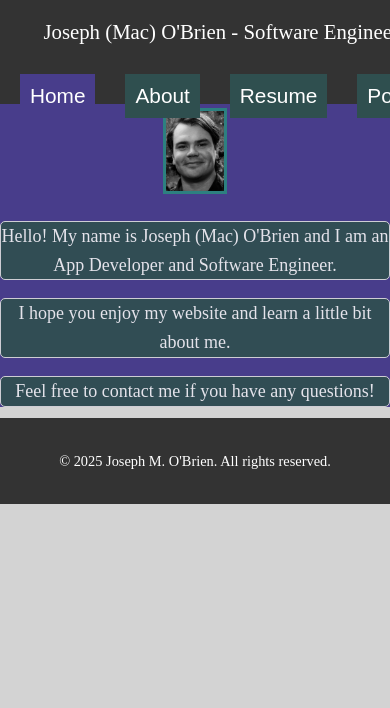
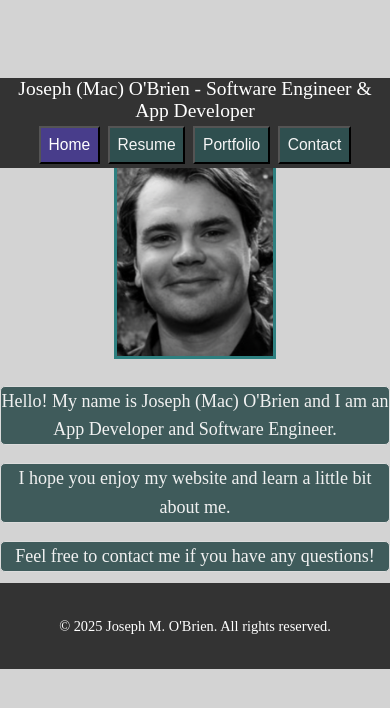
Before and after one commit to jobrien127/personal-site, a React (Create React App) app: page / in a window 390 px wide. Shown: the top 708 px of the page. Built offline with nearby package versions, Linux system fonts and the light colour scheme; the HTML template or start-up script is replaced by a standard one.

Commit message:
update styling for and improve mobile experience

```diff
--- a/src/components/Contact/Contact.css
+++ b/src/components/Contact/Contact.css
@@ -15,7 +15,7 @@
 #contact ul {
   list-style-type: none;
   padding: 0;
-  font-size: 1.5rem;
+  font-size: 1.5em;
   background-color: darkslategray;
   color: whitesmoke;
   padding: 10px;
--- a/src/components/Home/Home.css
+++ b/src/components/Home/Home.css
@@ -28,8 +28,7 @@
 }
 
 .home-image {
-  width: 15%;
-  max-width: 300px;
+  max-width: 40%;
   height: auto;
   margin: 5px;
   border: 3px solid #2d8080;
--- a/src/components/TabBar/TabBar.css
+++ b/src/components/TabBar/TabBar.css
@@ -1,38 +1,4 @@
 /* src/components/TabBar.css */
-
-/* TabBar styles */
-.tab-bar {
-  position: fixed;
-  width: 100%;
-  background-color: #333;
-  display: flex;
-  padding: 10px 20px;
-  z-index: 1000;
-  max-height: 10%;
-}
-
-.tab-links-container {
-  display: flex;
-  justify-content: center;
-  flex-grow: 1;
-  gap: 30px;
-  flex-wrap: wrap;
-}
-
-.tab-links {
-  display: flex;
-  flex-shrink: inherit;
-  gap: 30px;
-}
-
-.tab-link {
-  background: #2f4f4f;
-  border: none;
-  color: white;
-  font-size: 1.3em;
-  text-decoration: none;
-  cursor: pointer;
-}
 
 .tab-link:hover {
   text-decoration: underline;
@@ -47,7 +13,81 @@
 
 .tab-header {
   color: white;
-  font-size: 1.3em;
   text-decoration: none;
-  margin-top: 0.5em;
 }
+
+@media (max-width: 768px) {
+  /* TabBar styles */
+  .tab-bar {
+    position: fixed;
+    width: 100%;
+    background-color: #333;
+    display: flex;
+    z-index: 1000;
+    height: 23vw;
+  }
+
+  /* Tablets & Mobile */
+  .tab-header {
+    font-size: 5vw;
+    text-align: center;
+  }
+
+  .tab-link {
+    background: #2f4f4f;
+    color: whitesmoke;
+    text-decoration: none;
+    padding: 2vw;
+    font-size: 4vw;
+    margin: 1vw;
+  }
+
+  .tab-container {
+    display: flex;
+    justify-content: center;
+    flex-wrap: wrap;
+  }
+}
+
+@media (min-width: 1024px) {
+  /* TabBar styles */
+  .tab-bar {
+    position: fixed;
+    width: 100%;
+    background-color: #333;
+    display: flex;
+    padding: 10px 20px;
+    z-index: 1000;
+    height: 2vw;
+  }
+  /* Desktops */
+  .tab-header {
+    font-size: 1.5vw;
+  }
+
+  .tab-link {
+    font-size: 1vw;
+  }
+
+  .tab-links {
+    display: flex;
+    flex-shrink: inherit;
+    gap: 1vw;
+    height: 2vw;
+  }
+  .tab-link {
+    background: #2f4f4f;
+    border: none;
+    color: white;
+    text-decoration: none;
+    cursor: pointer;
+  }
+
+  .tab-container {
+    display: flex;
+    justify-content: center;
+    flex-grow: 1;
+    gap: 30px;
+    flex-wrap: wrap;
+  }
+}
--- a/src/components/TabBar/TabBar.tsx
+++ b/src/components/TabBar/TabBar.tsx
@@ -8,7 +8,7 @@ const TabBar: React.FC = () => {
 
   return (
     <div className="tab-bar">
-      <div className="tab-links-container">
+      <div className="tab-container">
         <header className="tab-header">
           Joseph (Mac) O&apos;Brien - Software Engineer & App Developer
         </header>
@@ -19,12 +19,12 @@ const TabBar: React.FC = () => {
           >
             Home
           </button>
-          <button
+          {/* <button
             className={`tab-link ${location.pathname === '/about' ? 'active' : ''}`}
             onClick={() => navigate('/about')}
           >
             About
-          </button>
+          </button> */}
           <button
             className={`tab-link ${location.pathname === '/resume' ? 'active' : ''}`}
             onClick={() => navigate('/resume')}
--- a/src/styles/App.css
+++ b/src/styles/App.css
@@ -8,39 +8,24 @@ html {
 }
 
 .app .content {
-  padding-top: 5%;
-  background-color: darkslateblue;
+  background-color: transparent;
+  margin-top: 2vw;
 }
 
+@media (max-width: 768px) {
+  .app .content {
+    margin-top: 20vw;
+  }
+}
 .app .section {
   min-height: 100vh;
-  padding: 20px;
   box-sizing: border-box;
-}
-
-.app #home,
-.app #contact {
-  background-color: transparent;
 }
 
 footer {
   background-color: #998f8f;
 }
 
-button {
-  top: 10px;
-  right: 10px;
-  padding: 10px;
-  background-color: #0073e6;
-  color: white;
-  border: none;
-  cursor: pointer;
-}
-
-button:hover {
-  background-color: #005bb5;
-}
-
 html {
   scroll-behavior: smooth;
 }
```
Also changed, not shown: src/components/About/About.css (+12 -0 lines), src/components/About/About.tsx (+37 -1 lines).
